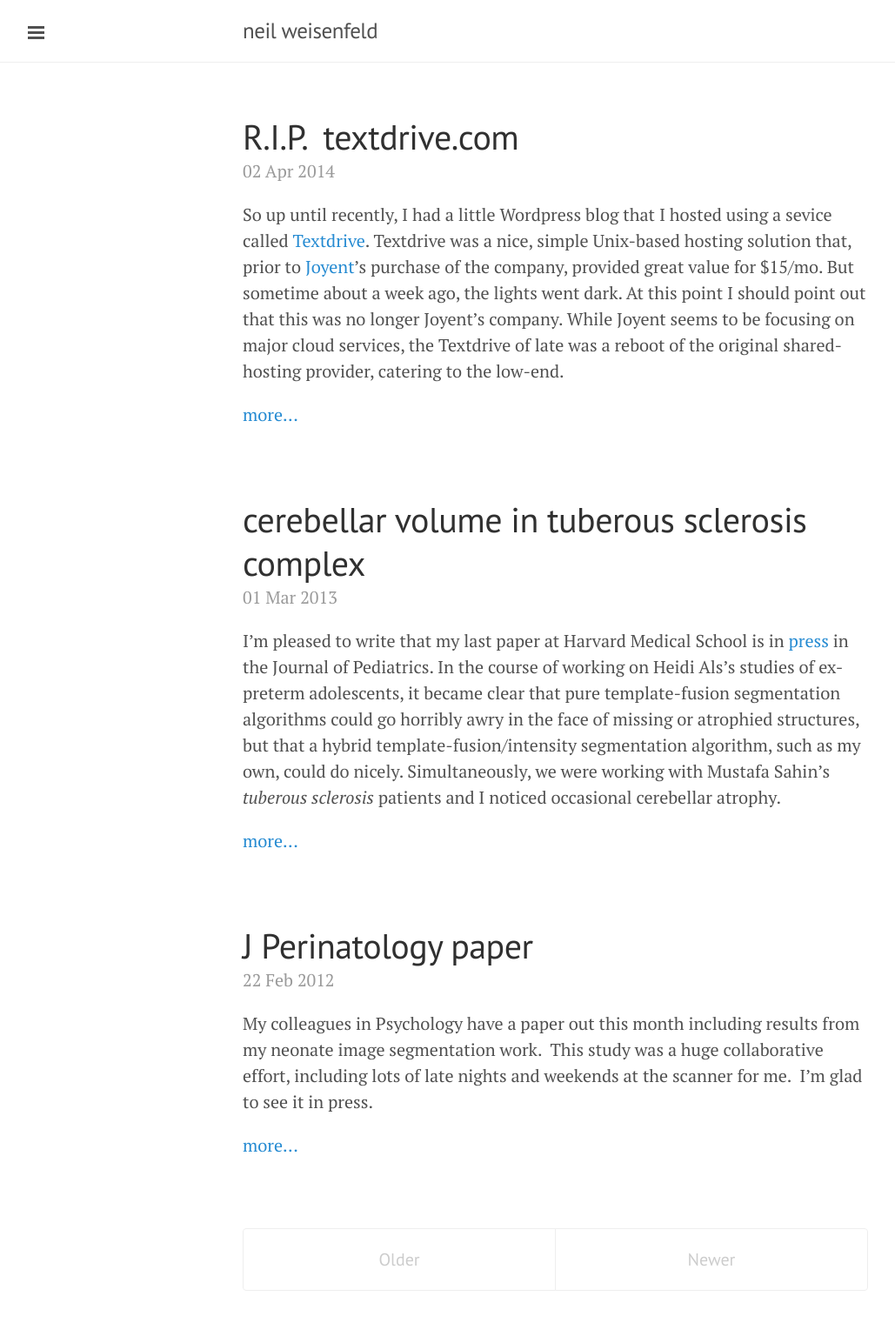
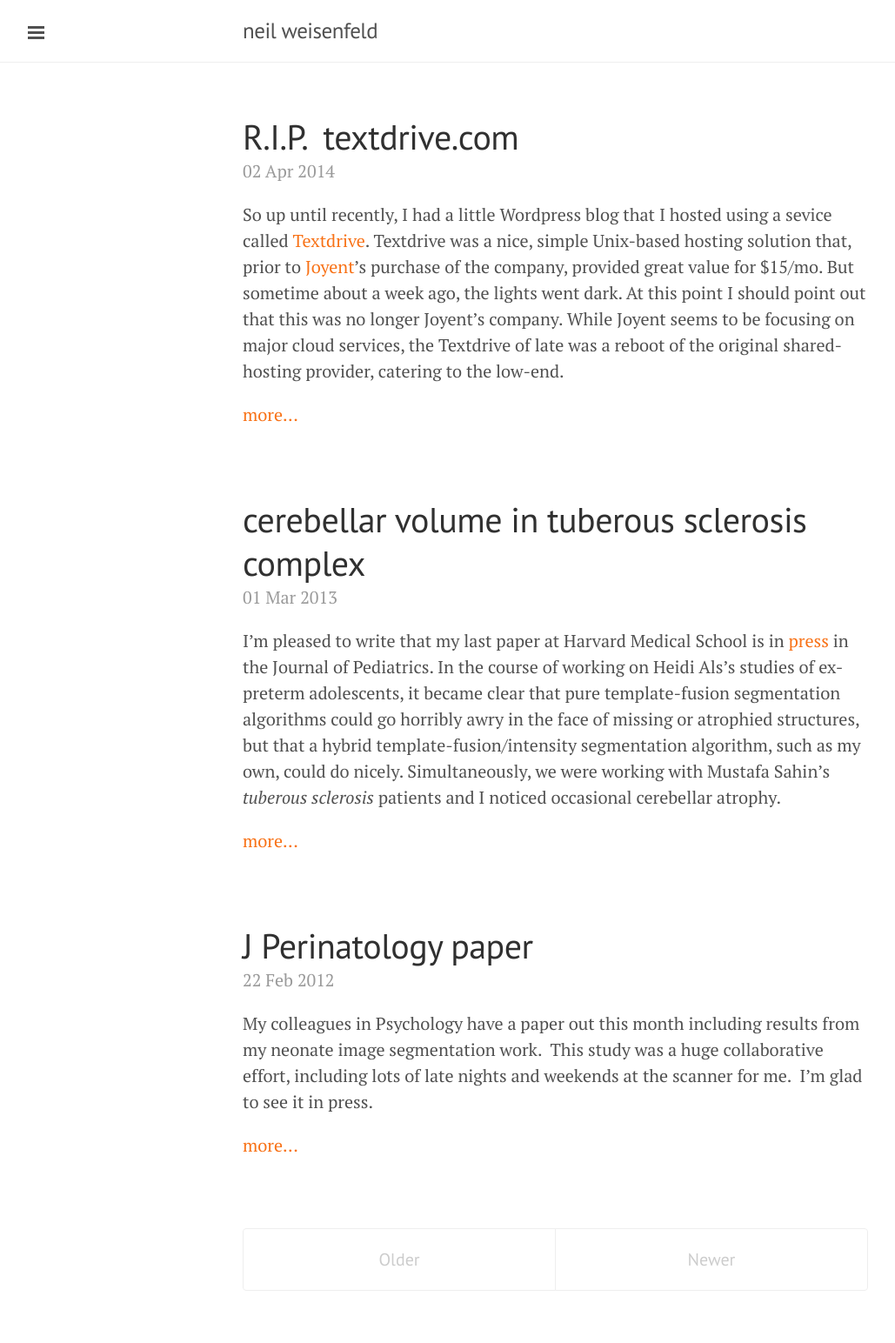
Before and after one commit to nweisenfeld/nweisenfeld.github.io, a Jekyll site: the page built from index.html, in a window 1280 px wide. Shown: the whole page at 87% size, without its empty margins (1-1030 px from the left). Built offline with Jekyll 4.4.1, drawn with Linux system fonts in a browser that asks for light colours; Markdown is read by kramdown in place of the engine named in the settings; the list of posts is cut into pages by our own code.

Commit message:
link color change

```diff
--- a/public/css/poole.css
+++ b/public/css/poole.css
@@ -67,7 +67,7 @@ body {
 
 /* No `:visited` state is required by default (browsers will use `a`) */
 a {
-  color: #268bd2;
+  color: #F87217;
   text-decoration: none;
 }
 /* `:focus` is linked to `:hover` for basic accessibility */
```
